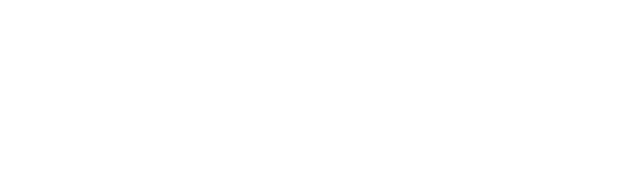
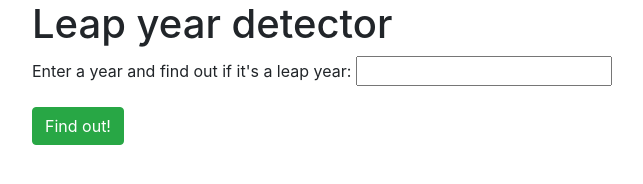
Before and after one commit to wrunion/epicodus-pingpong, a plain HTML site: page index.html in a window 1280 px wide. Shown: the whole page, without its empty margins (53-696 px from the left). Drawn offline with nearby package versions, Linux system fonts and the light colour scheme.

```diff
--- a/index.html
+++ b/index.html
@@ -3,7 +3,7 @@
 
   <head>
     <meta charset="utf-8">
-    <title>Code School Quiz</title>
+    <title>Leap year detector</title>
     <!--Bootstrap, and my own css-->
     <link href="https://stackpath.bootstrapcdn.com/bootstrap/4.3.1/css/bootstrap.min.css" rel="stylesheet" type="text/css">
     <link href="css/styles.css" rel="stylesheet" type="text/css">
@@ -11,8 +11,22 @@
     <script src="https://ajax.aspnetcdn.com/ajax/jQuery/jquery-3.4.0.min.js"></script>
     <script src="js/scripts.js"></script>
   </head>
+  <body>
+    <div class="container">
+      <h1>Leap year detector</h1>
 
-  <body>
+      <form id="leap-year">
+        <div class="form-group">
+          <label for="year">Enter a year and find out if it's a leap year:</label>
+          <input id="year" type="text">
+        </div>
+        <button type="submit" class="btn btn-success">Find out!</button>
+      </form>
 
+      <div id="result">
+
+      </div>
+
+    </div>
   </body>
 </html>
```
Also changed, not shown: 1 other file.
